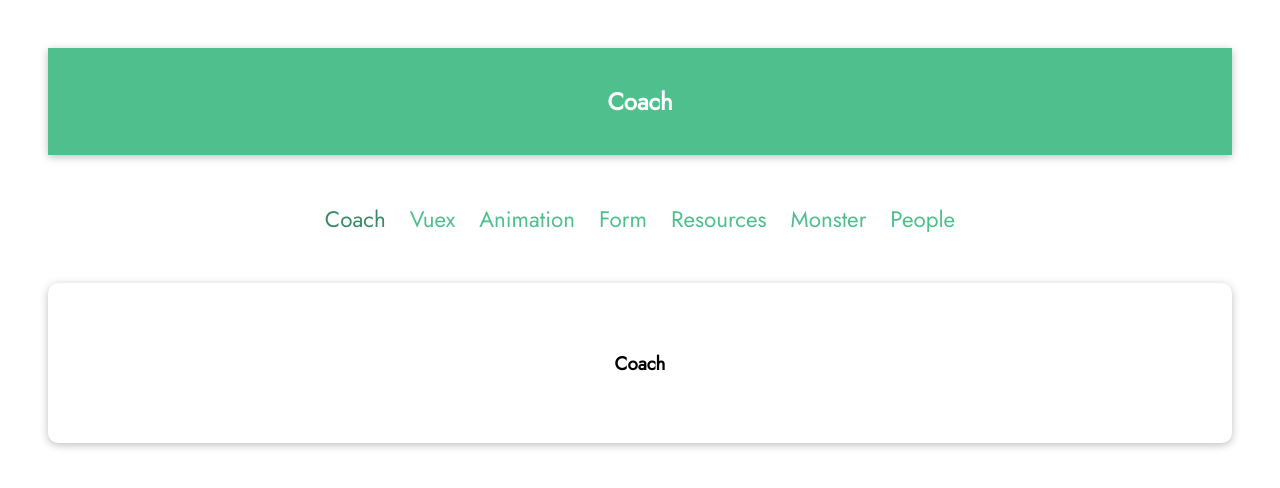
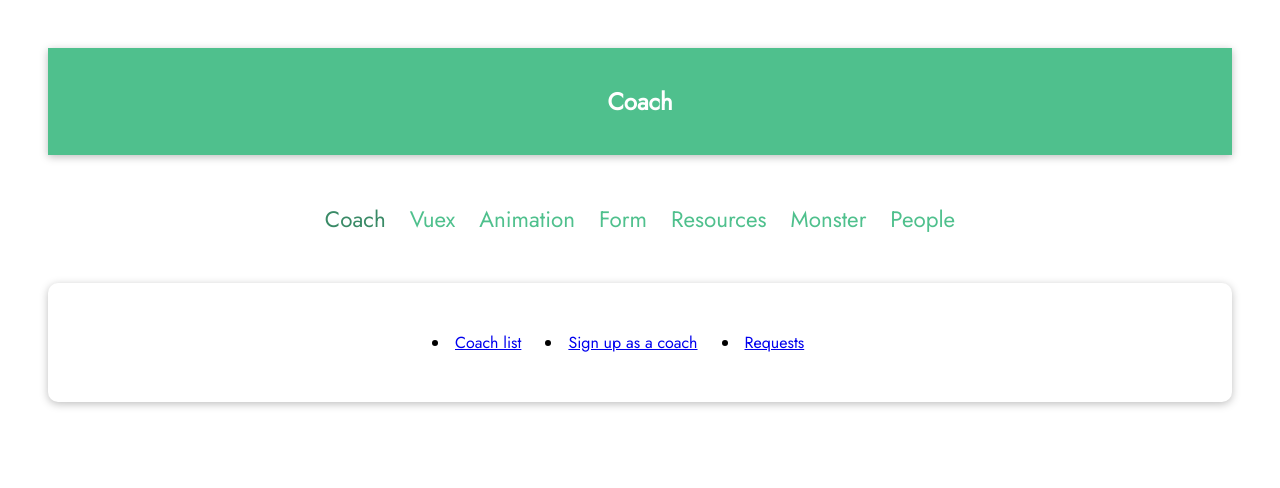
Before and after one commit to sean-xiao-zhao7/vue-style, a Vue app: page /coach in a window 1280 px wide. Shown: the top 488 px of the page. Built offline with nearby package versions, Linux system fonts and the light colour scheme.

Commit message:
Fix nested routes

```diff
--- a/src/components/pages/CoachPage.vue
+++ b/src/components/pages/CoachPage.vue
@@ -3,5 +3,14 @@ export default {};
 </script>
 
 <template>
-    <h1>Coach</h1>
+    <nav>
+        <li><router-link to="/coach/list">Coach list</router-link></li>
+        <li>
+            <router-link to="/coach/register">Sign up as a coach</router-link>
+        </li>
+        <li>
+            <router-link to="/coach/requests">Requests</router-link>
+        </li>
+    </nav>
+    <router-view></router-view>
 </template>
--- a/src/components/pages/coach/coach-list/AddCoach.vue
+++ b/src/components/pages/coach/coach-list/AddCoach.vue
@@ -1,3 +1,3 @@
 <template>
-
+    <div>Add a coach</div>
 </template>
--- a/src/components/pages/coach/coach-list/CoachDetails.vue
+++ b/src/components/pages/coach/coach-list/CoachDetails.vue
@@ -1,3 +1,3 @@
 <template>
-
+    <div>Coach details</div>
 </template>
--- a/src/components/pages/coach/coach-list/CoachList.vue
+++ b/src/components/pages/coach/coach-list/CoachList.vue
@@ -1,3 +1,3 @@
 <template>
-
+    <div>Coach details</div>
 </template>
--- a/src/components/pages/coach/requests/RequestList.vue
+++ b/src/components/pages/coach/requests/RequestList.vue
@@ -1,3 +1,3 @@
 <template>
-
+    <div>Requests</div>
 </template>
```
Also changed, not shown: src/router.js (+4 -4 lines).
